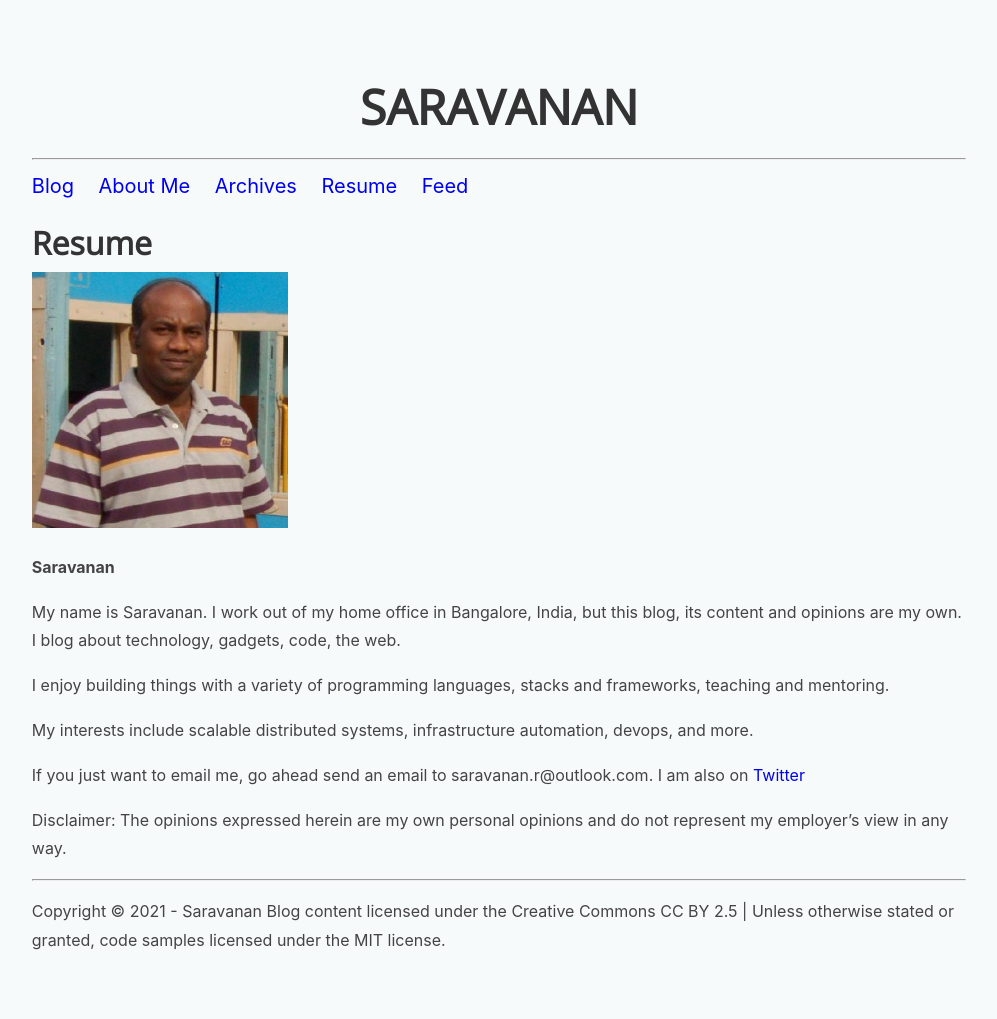
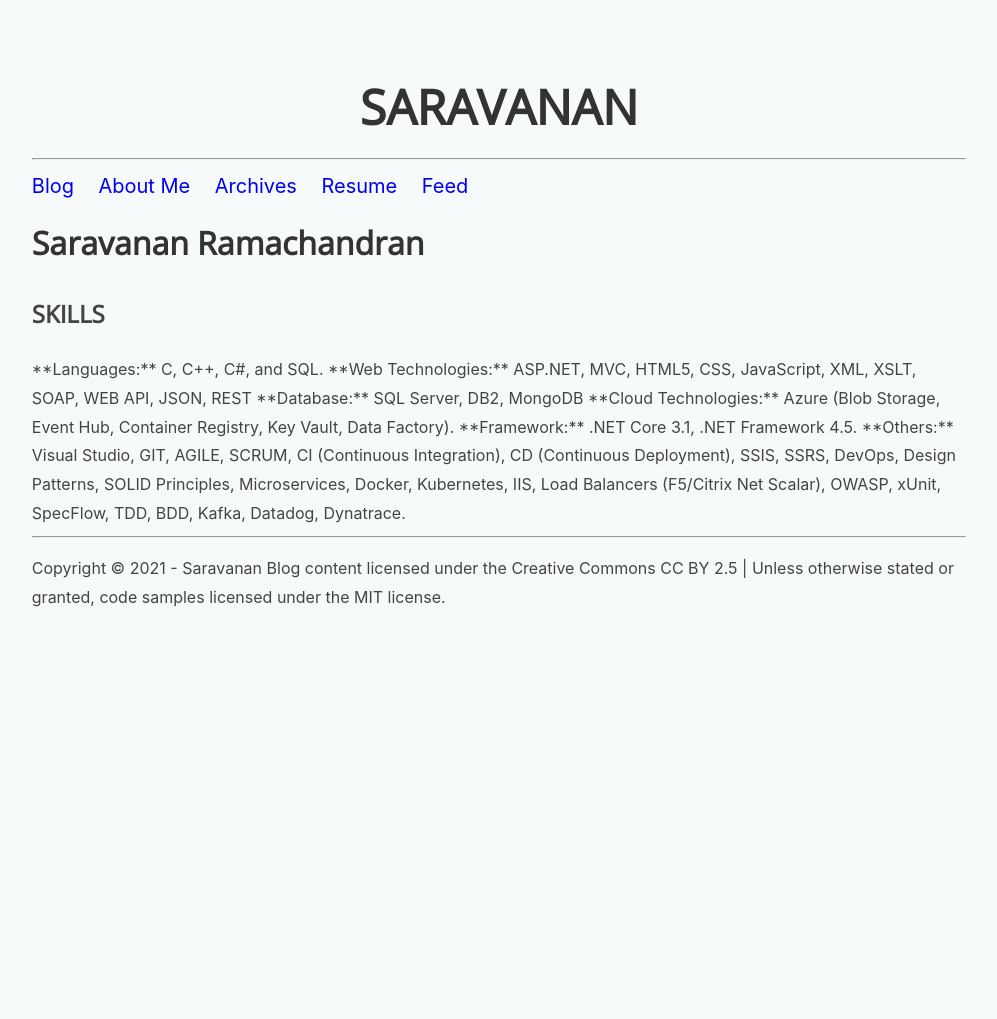
Before and after one commit to saravanaram/saravanaram.github.io, a Jekyll site: the page built from resume.html, in a window 1280 px wide. Shown: the whole page, without its empty margins (141-1138 px from the left). Built offline with Jekyll 4.4.1, drawn with Linux system fonts in a browser that asks for light colours; after the commit the page ends 900 px from its top, so only the background shows below that.

Commit message:
Update resume.html

```diff
--- a/resume.html
+++ b/resume.html
@@ -2,19 +2,17 @@
 layout: default
 permalink: resume.html
 ---
-      <h1 class="title">
-        Resume
-      </h1>
-        <img src="/assets/images/profile_photo.jpg" width="256" height="256" alt="Image">
-        <p>
-          <strong>Saravanan</strong>
-          <br>
-         <p>My name is Saravanan. I work out of my home office in Bangalore, India, but this blog, its content and opinions are my own. I blog about technology,
-               gadgets, code, the web.                </p>
-<p>I enjoy building things with a variety of programming languages, stacks and frameworks, teaching and mentoring.  </p>
+<h1>Saravanan Ramachandran</h1>
+<h2>
+      SKILLS</h2>
 
-<p>My interests include scalable distributed systems, infrastructure automation, devops, and more. </p>
-
-If you just want to email me, go ahead send an email to <email>saravanan.r@outlook.com</email>. I am also on <a href='//twitter.com/saravanaram'>Twitter</a></p>
-<p>Disclaimer: The opinions expressed herein are my own personal opinions and do not represent my employer’s view in any way.
-</p>
+<div>
+      **Languages:** C, C++, C#, and SQL.
+**Web Technologies:** ASP.NET, MVC, HTML5, CSS, JavaScript, XML, XSLT, SOAP, WEB API, JSON, REST
+**Database:** SQL Server, DB2, MongoDB
+**Cloud Technologies:** Azure (Blob Storage, Event Hub, Container Registry, Key Vault, Data Factory).
+**Framework:** .NET Core 3.1, .NET Framework 4.5.
+**Others:** Visual Studio, GIT, AGILE, SCRUM, CI (Continuous Integration), CD (Continuous Deployment), SSIS,
+SSRS, DevOps, Design Patterns, SOLID Principles, Microservices, Docker, Kubernetes, IIS, Load Balancers
+(F5/Citrix Net Scalar), OWASP, xUnit, SpecFlow, TDD, BDD, Kafka, Datadog, Dynatrace.
+</div>
```
